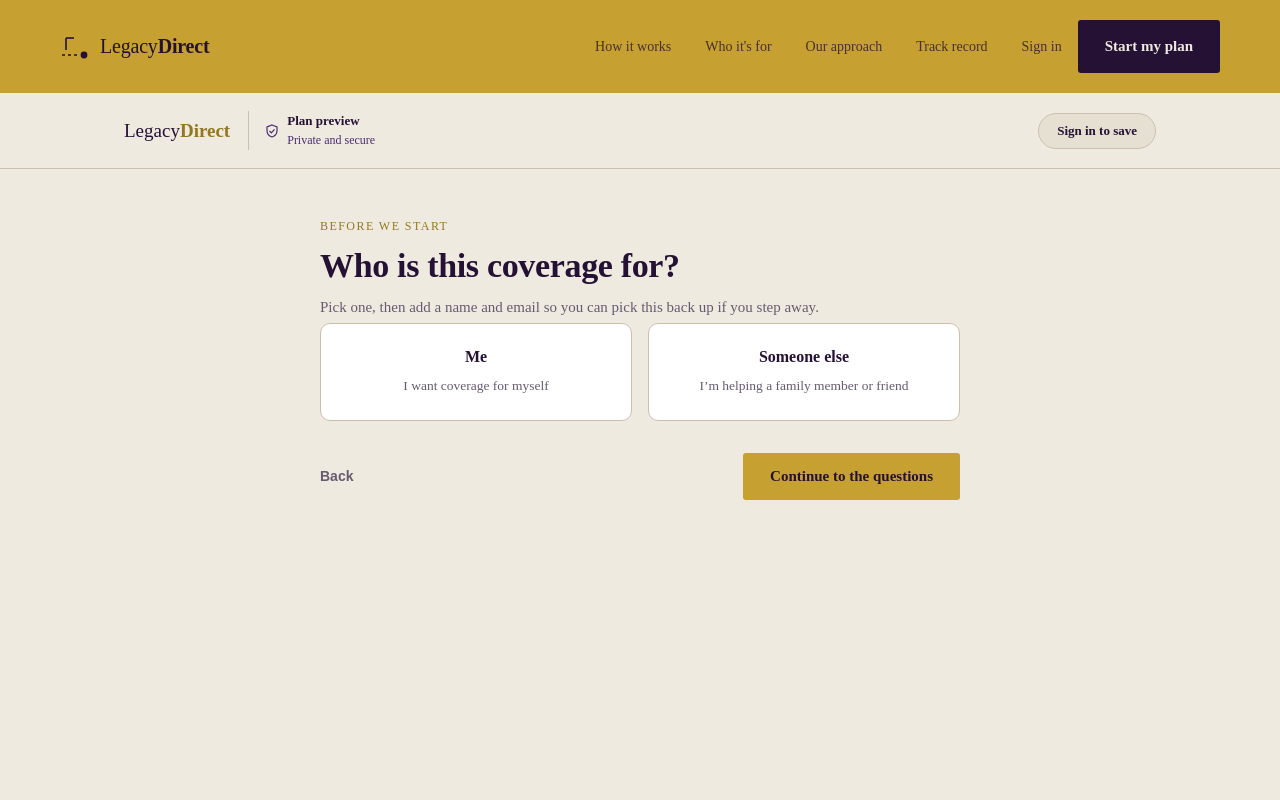
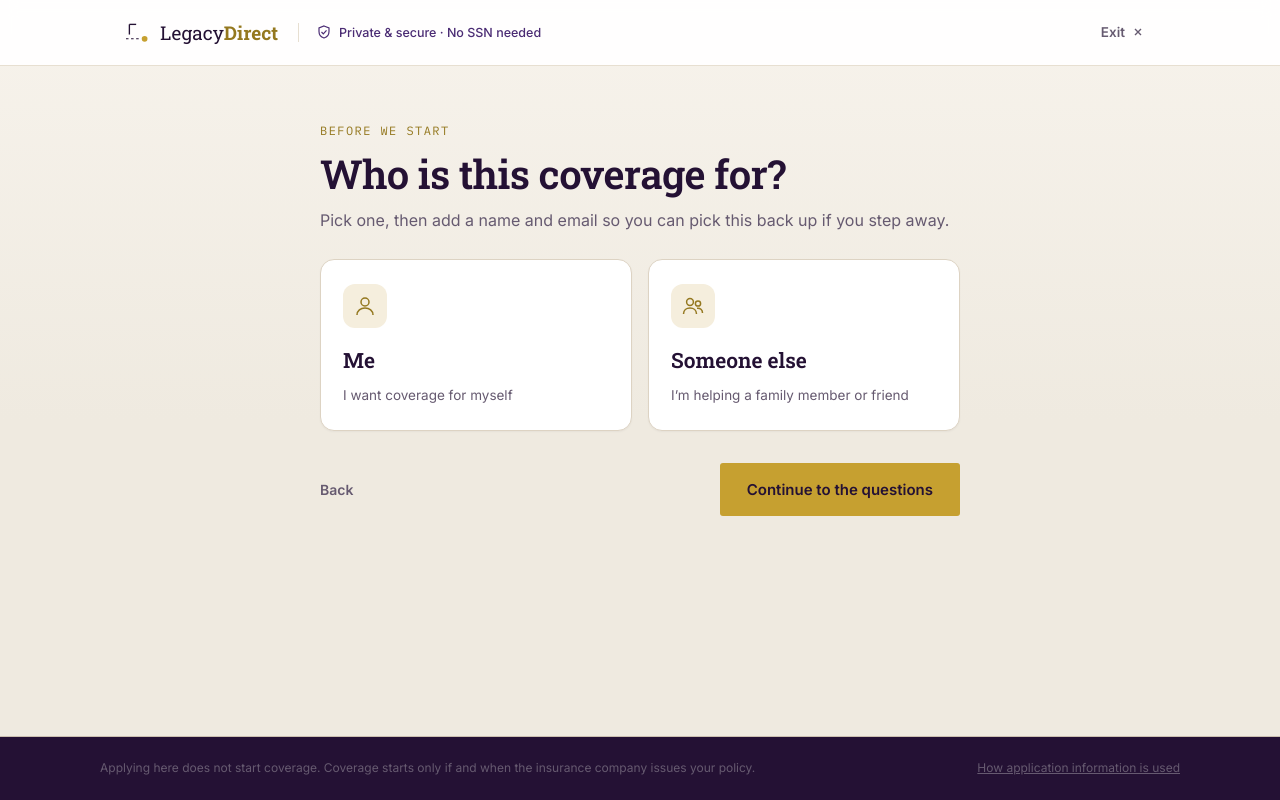
Before and after one commit to armanBIG123/Legacy-Direct, a Next.js app: page /apply in a window 1280 px wide. Both pictures are taken after a click on the button "Begin". Shown: the top 800 px of the page. Built offline with nearby package versions, Linux system fonts and the light colour scheme.

Commit message:
Add files via upload

```diff
--- a/app/apply/apply.css
+++ b/app/apply/apply.css
@@ -9,16 +9,25 @@
 
 /* ---------- Mini header ---------- */
 .apply-header {
-  background: var(--paper);
-  border-bottom: 1px solid var(--rule);
+  position: sticky;
+  top: 0;
+  z-index: 20;
+  background: rgba(255, 255, 255, 0.92);
+  backdrop-filter: blur(8px);
+  border-bottom: 1px solid #E7DFD1;
 }
 .apply-header-inner {
   max-width: 1080px;
   margin: 0 auto;
-  padding: 18px 24px;
+  padding: 14px 24px;
   display: flex;
   align-items: center;
-  gap: 18px;
+  gap: 20px;
+}
+.apply-logo {
+  display: flex;
+  align-items: center;
+  gap: 10px;
 }
 .apply-logo-word {
   font-family: var(--font-display);
@@ -33,29 +42,27 @@
   display: flex;
   align-items: center;
   gap: 8px;
-  padding-left: 16px;
-  border-left: 1px solid var(--rule);
+  padding-left: 18px;
+  border-left: 1px solid #E7DFD1;
+  font-size: 12.5px;
+  color: var(--forest);
+  font-weight: 500;
 }
-.apply-header-badge-title {
-  font-size: 13px;
+.apply-exit {
+  margin-left: auto;
+  display: inline-flex;
+  align-items: center;
+  gap: 7px;
+  font-size: 13.5px;
   font-weight: 600;
+  color: var(--muted);
+  padding: 8px 12px;
+  border-radius: 8px;
+  transition: background 0.15s ease, color 0.15s ease;
+}
+.apply-exit:hover {
+  background: var(--paper);
   color: var(--ink);
-}
-.apply-header-badge-sub {
-  font-size: 12px;
-  color: var(--forest);
-}
-.apply-signin-btn {
-  margin-left: auto;
-  font-family: var(--font-body);
-  font-size: 13px;
-  font-weight: 600;
-  color: var(--ink);
-  background: var(--paper-2);
-  border: 1px solid var(--rule);
-  border-radius: 999px;
-  padding: 9px 18px;
-  cursor: default;
 }
 
 /* ---------- Layout ---------- */
@@ -525,6 +532,84 @@
   text-decoration: underline;
 }
 
+/* ---------- Polish ---------- */
+.apply-bookend > .apply-subtitle {
+  margin-bottom: 26px;
+}
+.apply-page {
+  background: linear-gradient(180deg, #F7F3EC 0%, var(--paper) 420px);
+}
+.apply-main {
+  padding: 56px 24px 96px;
+}
+.apply-step-heading h1,
+.apply-bookend h1 {
+  font-size: clamp(28px, 4.2vw, 40px);
+  letter-spacing: -0.015em;
+  line-height: 1.14;
+  margin-bottom: 12px;
+}
+.apply-subtitle {
+  font-size: 16px;
+  line-height: 1.55;
+}
+.apply-step-heading {
+  margin-bottom: 32px;
+}
+.apply-progress-dash {
+  height: 4px;
+}
+.apply-option-card,
+.apply-choice-row {
+  border-radius: 14px;
+  border-color: #DDD3C3;
+  box-shadow: 0 1px 2px rgba(36, 17, 52, 0.04);
+}
+.apply-option-card:hover,
+.apply-choice-row:hover {
+  box-shadow: 0 6px 18px rgba(36, 17, 52, 0.08);
+}
+.apply-choice-row {
+  padding: 18px 20px;
+}
+.apply-choice-label {
+  font-size: 16px;
+}
+.apply-input,
+.apply-select {
+  border-radius: 10px;
+}
+.apply-nav .btn {
+  min-width: 160px;
+  justify-content: center;
+}
+.apply-gate-cards .apply-option-card {
+  align-items: flex-start;
+  text-align: left;
+  padding: 24px 22px;
+  min-height: 150px;
+}
+.apply-gate-cards .apply-option-title {
+  font-family: var(--font-display);
+  font-size: 21px;
+  font-weight: 600;
+}
+.apply-gate-icon {
+  width: 44px;
+  height: 44px;
+  border-radius: 12px;
+  background: #F5EEDD;
+  color: var(--brass-deep);
+  display: flex;
+  align-items: center;
+  justify-content: center;
+  margin-bottom: 6px;
+}
+.apply-option-card.is-selected .apply-gate-icon {
+  background: var(--ink);
+  color: var(--brass-light);
+}
+
 /* ---------- Responsive ---------- */
 @media (max-width: 860px) {
   .apply-layout-with-summary {
@@ -544,7 +629,7 @@
   .apply-name-row {
     grid-template-columns: 1fr;
   }
-  .apply-header-badge-sub {
+  .apply-header-badge {
     display: none;
   }
 }
--- a/app/globals.css
+++ b/app/globals.css
@@ -12,9 +12,9 @@
   --brass-deep: #94781F;
   --forest: #4B2C74;
   --muted: #665A70;
-  --font-display: var(--font-display-raw), serif;
-  --font-body: var(--font-body-raw), sans-serif;
-  --font-mono: var(--font-mono-raw), monospace;
+  --font-display: 'Roboto Slab', Georgia, serif;
+  --font-body: 'Inter', -apple-system, 'Segoe UI', Roboto, Arial, sans-serif;
+  --font-mono: 'IBM Plex Mono', ui-monospace, Consolas, monospace;
   --max: 1160px;
 }
 *{ box-sizing: border-box; margin:0; padding:0; }
@@ -28,6 +28,7 @@ body{
 }
 img{ max-width:100%; display:block; }
 a{ color: inherit; text-decoration:none; }
+button, input, select, textarea{ font: inherit; color: inherit; }
 ul{ list-style:none; }
 .container{ max-width: var(--max); margin: 0 auto; padding: 0 28px; }
 section{ position: relative; }
--- a/app/layout.js
+++ b/app/layout.js
@@ -1,25 +1,10 @@
-import { Roboto_Slab, Inter, IBM_Plex_Mono } from 'next/font/google';
 import './globals.css';
-import Header from '@/components/Header';
-import Footer from '@/components/Footer';
 
-const robotoSlab = Roboto_Slab({
-  subsets: ['latin'],
-  weight: ['400', '500', '600', '700'],
-  variable: '--font-display-raw',
-});
-
-const inter = Inter({
-  subsets: ['latin'],
-  weight: ['400', '500', '600', '700'],
-  variable: '--font-body-raw',
-});
-
-const plexMono = IBM_Plex_Mono({
-  subsets: ['latin'],
-  weight: ['400', '500'],
-  variable: '--font-mono-raw',
-});
+// Fonts load from Google Fonts directly. next/font doesn't apply its CSS
+// variables under the Cloudflare (vinext) build, which left every page in
+// the browser's default Times New Roman.
+const FONTS_URL =
+  'https://fonts.googleapis.com/css2?family=IBM+Plex+Mono:wght@400;500&family=Inter:wght@400;500;600;700&family=Roboto+Slab:wght@400;500;600;700&display=swap';
 
 export const metadata = {
   title: 'LegacyDirect — Direct protection for you and your family',
@@ -27,14 +12,17 @@ export const metadata = {
     'See your coverage options for legacy, income protection, and retirement, and follow your application straight through to the insurer decision.',
 };
 
+// The marketing header and footer live on the homepage itself, so the
+// /apply flow gets a focused, distraction-free screen with its own header.
 export default function RootLayout({ children }) {
   return (
     <html lang="en">
-      <body className={`${robotoSlab.variable} ${inter.variable} ${plexMono.variable}`}>
-        <Header />
-        {children}
-        <Footer />
-      </body>
+      <head>
+        <link rel="preconnect" href="https://fonts.googleapis.com" />
+        <link rel="preconnect" href="https://fonts.gstatic.com" crossOrigin="anonymous" />
+        <link rel="stylesheet" href={FONTS_URL} />
+      </head>
+      <body>{children}</body>
     </html>
   );
 }
--- a/app/page.js
+++ b/app/page.js
@@ -1,3 +1,5 @@
+import Header from '@/components/Header';
+import Footer from '@/components/Footer';
 import Hero from '@/components/Hero';
 import Steps from '@/components/Steps';
 import Segments from '@/components/Segments';
@@ -8,12 +10,14 @@ import CtaBand from '@/components/CtaBand';
 export default function Home() {
   return (
     <>
+      <Header />
       <Hero />
       <Steps />
       <Segments />
       <Values />
       <Timeline />
       <CtaBand />
+      <Footer />
     </>
   );
 }
--- a/components/Header.js
+++ b/components/Header.js
@@ -18,7 +18,7 @@ export default function Header() {
   return (
     <header className={scrolled ? 'scrolled' : ''}>
       <div className="container nav-wrap">
-        <a href="#start" className="logo" onClick={closeMenu}>
+        <a href="/" className="logo" onClick={closeMenu}>
           <svg width="30" height="26" viewBox="0 0 30 26" fill="none">
             <path d="M2 21H18" stroke="#241134" strokeWidth="1.4" strokeDasharray="3 3" />
             <circle cx="24" cy="21" r="3.4" fill="#241134" />
@@ -33,10 +33,10 @@ export default function Header() {
         <div className={`nav-links ${open ? 'open' : ''}`}>
           <nav>
             <ul>
-              <li><a href="#how" onClick={closeMenu}>How it works</a></li>
-              <li><a href="#families" onClick={closeMenu}>Who it&apos;s for</a></li>
-              <li><a href="#values" onClick={closeMenu}>Our approach</a></li>
-              <li><a href="#history" onClick={closeMenu}>Track record</a></li>
+              <li><a href="/#how" onClick={closeMenu}>How it works</a></li>
+              <li><a href="/#families" onClick={closeMenu}>Who it&apos;s for</a></li>
+              <li><a href="/#values" onClick={closeMenu}>Our approach</a></li>
+              <li><a href="/#history" onClick={closeMenu}>Track record</a></li>
             </ul>
           </nav>
           <div className="nav-cta">
--- a/components/apply/ApplyFlow.js
+++ b/components/apply/ApplyFlow.js
@@ -35,6 +35,7 @@ const INITIAL_DATA = {
   heightFeet: 5,
   heightInches: 10,
   weightLbs: 170,
+  hwTouched: false,
   tobacco: null,
   citizenship: null,
   budget: null,
--- a/components/apply/ApplyHeader.js
+++ b/components/apply/ApplyHeader.js
@@ -1,27 +1,37 @@
 import Link from 'next/link';
 
+// Focused header for the quiz: brand, a privacy reassurance, and a clear
+// way back to the main site. No marketing nav to pull people out mid-flow.
 export default function ApplyHeader() {
   return (
     <header className="apply-header">
       <div className="apply-header-inner">
-        <Link href="/" className="apply-logo">
+        <Link href="/" className="apply-logo" aria-label="LegacyDirect home">
+          <svg width="26" height="22" viewBox="0 0 30 26" fill="none" aria-hidden="true">
+            <path d="M2 21H18" stroke="#241134" strokeWidth="1.4" strokeDasharray="3 3" />
+            <circle cx="24" cy="21" r="3.4" fill="#C6A030" />
+            <path d="M6 4V16" stroke="#241134" strokeWidth="1.6" />
+            <path d="M6 4L14 4" stroke="#241134" strokeWidth="1.6" />
+          </svg>
           <span className="apply-logo-word">
             Legacy<b>Direct</b>
           </span>
         </Link>
+
         <div className="apply-header-badge">
-          <svg width="14" height="14" viewBox="0 0 14 14" fill="none">
-            <path d="M7 1l5 2v3.5c0 3.2-2.1 5.6-5 6.5-2.9-.9-5-3.3-5-6.5V3l5-2z" stroke="var(--forest)" strokeWidth="1.2" />
-            <path d="M4.5 7l1.8 1.8L9.5 5.3" stroke="var(--forest)" strokeWidth="1.2" />
+          <svg width="14" height="14" viewBox="0 0 14 14" fill="none" aria-hidden="true">
+            <path d="M7 1l5 2v3.5c0 3.2-2.1 5.6-5 6.5-2.9-.9-5-3.3-5-6.5V3l5-2z" stroke="currentColor" strokeWidth="1.2" />
+            <path d="M4.5 7l1.8 1.8L9.5 5.3" stroke="currentColor" strokeWidth="1.2" />
           </svg>
-          <div>
-            <div className="apply-header-badge-title">Plan preview</div>
-            <div className="apply-header-badge-sub">Private and secure</div>
-          </div>
+          <span>Private &amp; secure · No SSN needed</span>
         </div>
-        <button type="button" className="apply-signin-btn" title="Accounts are coming soon">
-          Sign in to save
-        </button>
+
+        <Link href="/" className="apply-exit">
+          Exit
+          <svg width="12" height="12" viewBox="0 0 12 12" fill="none" aria-hidden="true">
+            <path d="M3 3l6 6M9 3l-6 6" stroke="currentColor" strokeWidth="1.4" />
+          </svg>
+        </Link>
       </div>
     </header>
   );
--- a/components/apply/GateScreen.js
+++ b/components/apply/GateScreen.js
@@ -37,20 +37,36 @@ export default function GateScreen({ data, update, onContinue, onBack }) {
         Pick one, then add a name and email so you can pick this back up if you step away.
       </p>
 
-      <div className="apply-card-grid apply-card-grid-2">
+      <div className="apply-card-grid apply-card-grid-2 apply-gate-cards">
         <button
           type="button"
-          className={`apply-option-card apply-option-card-compact ${isMe ? 'is-selected' : ''}`}
+          className={`apply-option-card ${isMe ? 'is-selected' : ''}`}
+          aria-pressed={isMe}
           onClick={() => update({ coverageFor: 'me' })}
         >
+          <span className="apply-gate-icon" aria-hidden="true">
+            <svg width="22" height="22" viewBox="0 0 22 22" fill="none" stroke="currentColor" strokeWidth="1.5">
+              <circle cx="11" cy="7" r="4" />
+              <path d="M3 20c0-4.4 3.6-7 8-7s8 2.6 8 7" />
+            </svg>
+          </span>
           <span className="apply-option-title">Me</span>
           <span className="apply-option-body">I want coverage for myself</span>
         </button>
         <button
           type="button"
-          className={`apply-option-card apply-option-card-compact ${isSomeoneElse ? 'is-selected' : ''}`}
+          className={`apply-option-card ${isSomeoneElse ? 'is-selected' : ''}`}
+          aria-pressed={isSomeoneElse}
           onClick={() => update({ coverageFor: 'someone-else' })}
         >
+          <span className="apply-gate-icon" aria-hidden="true">
+            <svg width="22" height="22" viewBox="0 0 22 22" fill="none" stroke="currentColor" strokeWidth="1.5">
+              <circle cx="8" cy="7" r="3.4" />
+              <path d="M1.5 19c0-3.8 2.9-6 6.5-6s6.5 2.2 6.5 6" />
+              <circle cx="16" cy="8.5" r="2.6" />
+              <path d="M15 13.2c3.3-.4 5.5 1.6 5.5 4.8" />
+            </svg>
+          </span>
           <span className="apply-option-title">Someone else</span>
           <span className="apply-option-body">I&rsquo;m helping a family member or friend</span>
         </button>
--- a/components/apply/planSuggestion.js
+++ b/components/apply/planSuggestion.js
@@ -180,7 +180,7 @@ export function answerRows(data) {
     { label: 'State', value: data.state || null },
     { label: 'Date of birth', value: formatDob(data) },
     { label: 'Sex on application', value: sexLabel(data.sex) },
-    { label: 'Height & weight', value: formatHeightWeight(data) },
+    { label: 'Height & weight', value: data.hwTouched ? formatHeightWeight(data) : null },
     { label: 'Tobacco', value: LABELS.tobacco[data.tobacco] || null },
     { label: 'Residency', value: LABELS.citizenship[data.citizenship] || null },
     { label: 'Monthly budget', value: LABELS.budget[data.budget] || null },
--- a/components/apply/quizConfig.js
+++ b/components/apply/quizConfig.js
@@ -113,7 +113,7 @@ export const QUESTION_STEPS = [
   { id: 'state', Component: StateStep, isValid: stateIsValid },
   { id: 'dob', Component: DobStep, isValid: dobIsValid },
   { id: 'sex', Component: SexStep, isValid: sexIsValid },
-  { id: 'heightWeight', Component: HeightWeightStep, isValid: heightWeightIsValid },
+  { id: 'heightWeight', Component: HeightWeightStep, isValid: heightWeightIsValid, onLeave: { hwTouched: true } },
   choice('tobacco', {
     eyebrow: 'Health basics',
     title: (d) => `When did ${who(d).subj} last use tobacco or nicotine?`,
```
Also changed, not shown: app/data-use/page.js (+2 -9 lines).
